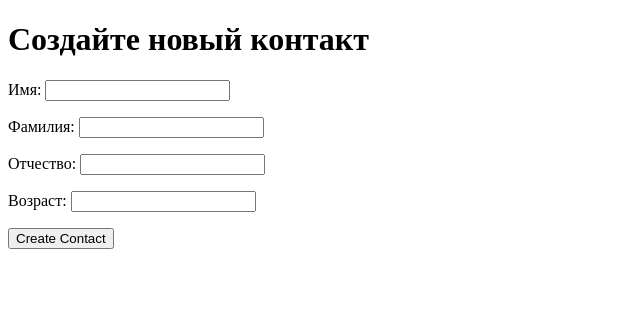
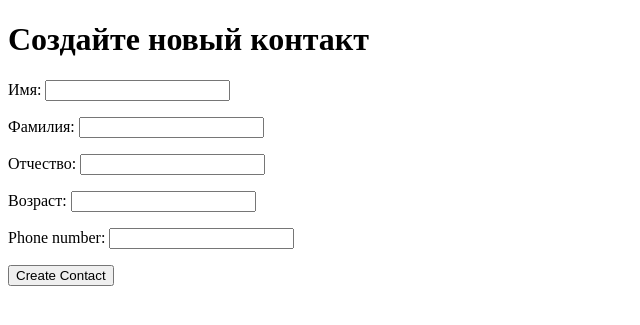
Before and after one commit to ArtMot99/AdressBook, a Django app: page /address/create/ in a window 1280 px wide. Shown: the top 325 px of the page, without its empty margins (0-640 px from the left). Run offline with Django 4.2, Linux system fonts and the light colour scheme.

Commit message:
Создано представление для update contact

```diff
--- a/address/templates/address/create_contact.html
+++ b/address/templates/address/create_contact.html
@@ -11,6 +11,7 @@
     <form action="" method="post">
         {% csrf_token %}
         {{ form.as_p }}
+        {{ phone_form.as_p }}
 
         <button type="submit">Create Contact</button>
     </form>
--- a/address/templates/address/info_about_contact.html
+++ b/address/templates/address/info_about_contact.html
@@ -14,6 +14,6 @@
         <p><tt>Surname:</tt> <em>{{ contact.surname }}</em></p>
         <p><tt>Patronymic:</tt> <em>{{ contact.patronymic }}</em></p>
         <p><tt>Old:</tt> <em>{{ contact.old }}</em> <tt>yo</tt></p>
-        <p><tt>Phone number:</tt> {{ phone_numbers|join:',  '|default:'Nothing' }}</p>
-        <p><tt>Email address:</tt> {{ emails|join:',  '|default:'Nothing' }}</p>
+        <p><tt>Phone number:</tt> {{ contact.phone_set.all|join:',  '|default:'Nothing' }}</p>
+        <p><tt>Email address:</tt> {{ contact.email_set.all|join:',  '|default:'Nothing' }}</p>
 {% endblock %}
--- a/address/urls.py
+++ b/address/urls.py
@@ -5,5 +5,7 @@ from address import views
 urlpatterns = [
     path('', views.contact_list_view, name='main_menu'),
     path('<int:pk>/', views.contact_view, name='info'),
+    path('<int:pk>/update/', views.update_contact_modelform_view, name='update'),
     path('create/', views.create_contact_modelform_view, name='create'),
+
 ]
--- a/address/views.py
+++ b/address/views.py
@@ -1,7 +1,7 @@
 from django.http import HttpResponseRedirect
 from django.shortcuts import render, get_object_or_404
 from django.urls import reverse
-from .forms import CreateContactModelForm
+from .forms import CreateContactModelForm, PhoneForm
 from .models import Contact
 
 
@@ -14,12 +14,12 @@ def contact_list_view(request):
 
 def contact_view(request, pk):
     obj = get_object_or_404(Contact, pk=pk)
-    phone_numbers = [number.phone_number for number in obj.phone_set.all()]
-    emails_address = [email.email_address for email in obj.email_set.all()]
+    # phone_numbers = [number.phone_number for number in obj.phone_set.all()]
+    # emails_address = [email.email_address for email in obj.email_set.all()]
     context = {
         'contact': obj,
-        'phone_numbers': phone_numbers,
-        'emails': emails_address,
+        # 'phone_numbers': phone_numbers,
+        # 'emails': emails_address,
     }
 
     return render(request, 'address/info_about_contact.html', context)
@@ -28,13 +28,39 @@ def contact_view(request, pk):
 def create_contact_modelform_view(request, *args, **kwargs):
     if request.method == 'POST':
         form = CreateContactModelForm(request.POST)
-        if form.is_valid():
+        phone_form = PhoneForm(request.POST)
+        if form.is_valid() and phone_form.is_valid():
             contact = form.save(commit=False)
             contact.user = request.user
             contact.save()
+            phone = phone_form.save(commit=False)
+            phone.contact = contact
+            phone.save()
             return HttpResponseRedirect(reverse('main_menu'))
         else:
-            return render(request, 'address/create_contact.html', context={'form': form})
+            return render(request, 'address/create_contact.html', context={'form': form,
+                                                                           'phone_form': phone_form})
     else:
         form = CreateContactModelForm()
-    return render(request, 'address/create_contact.html', context={'form': form})
+        phone_form = PhoneForm()
+    return render(request, 'address/create_contact.html', context={'form': form,
+                                                                   'phone_form': phone_form})
+
+
+def update_contact_modelform_view(request, pk, *args, **kwargs):
+    obj = get_object_or_404(Contact, pk=pk)
+    if request.method == 'POST':
+        form = CreateContactModelForm(data=request.POST, instance=obj)
+        phone_form = PhoneForm(data=request.POST, instance=obj.phone_set.first())
+        if form.is_valid() and phone_form.is_valid():
+            contact = form.save()
+            phone = phone_form.save()
+            return HttpResponseRedirect(reverse('info', kwargs={'pk': pk}))
+        else:
+            return render(request, 'address/create_contact.html', context={'form': form,
+                                                                           'phone_form': phone_form})
+    else:
+        form = CreateContactModelForm(instance=obj)
+        phone_form = PhoneForm(instance=obj.phone_set.first())
+    return render(request, 'address/create_contact.html', context={'form': form,
+                                                                   'phone_form': phone_form})
```
